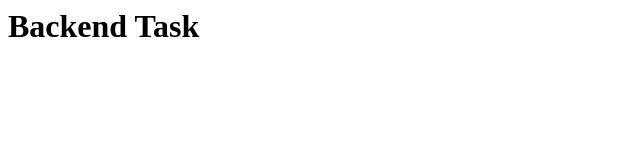
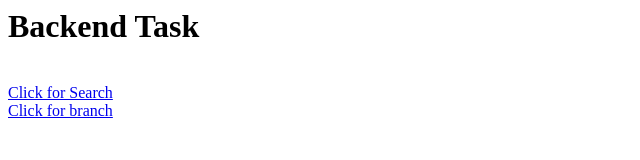
Before and after one commit to ruthra25/Bank, a website: page index.html in a window 1280 px wide. Shown: the whole page, without its empty margins (0-640 px from the left). Drawn offline with Linux system fonts and the light colour scheme.

Commit message:
Update index.html

```diff
--- a/index.html
+++ b/index.html
@@ -1,3 +1,5 @@
 <html>
   <h1> Backend Task</h1><br>
+  <a href="https://bank-fjey.vercel.app/api/search?q=MUMBAI&limit=2&offset=1"> Click for Search</a><br>
+  <a href="https://bank-fjey.vercel.app/api/branch?q=LONI&limit=1&offset=0"> Click for branch</a>
 </html>
```
